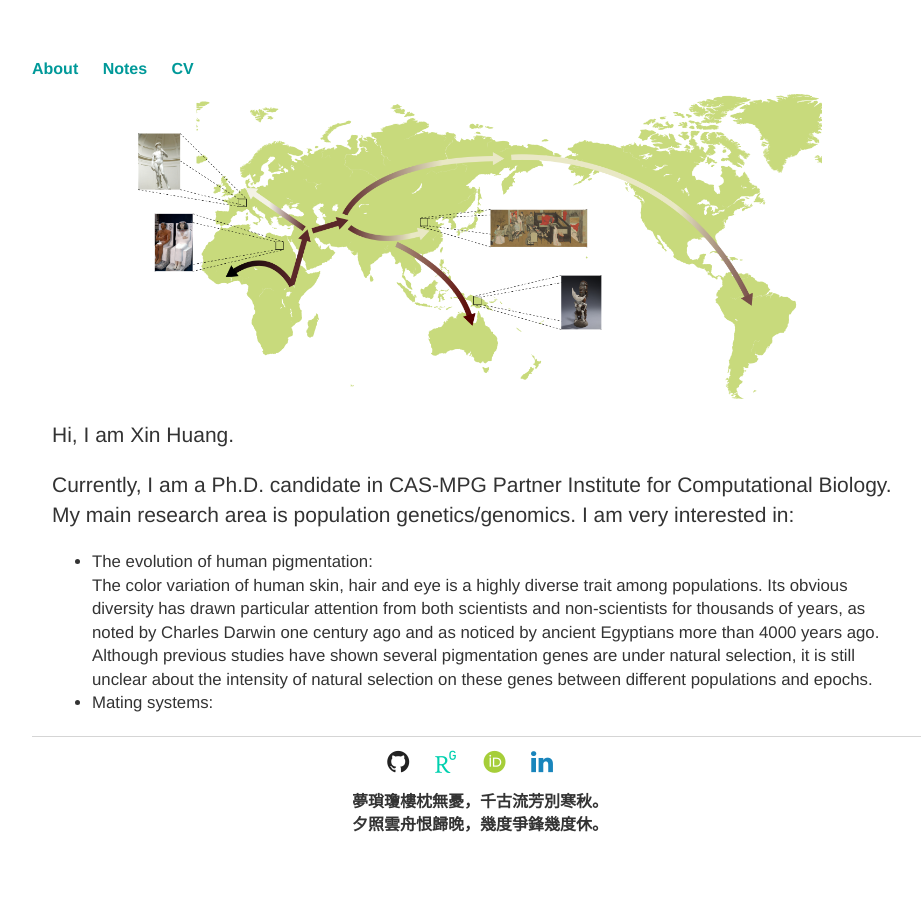
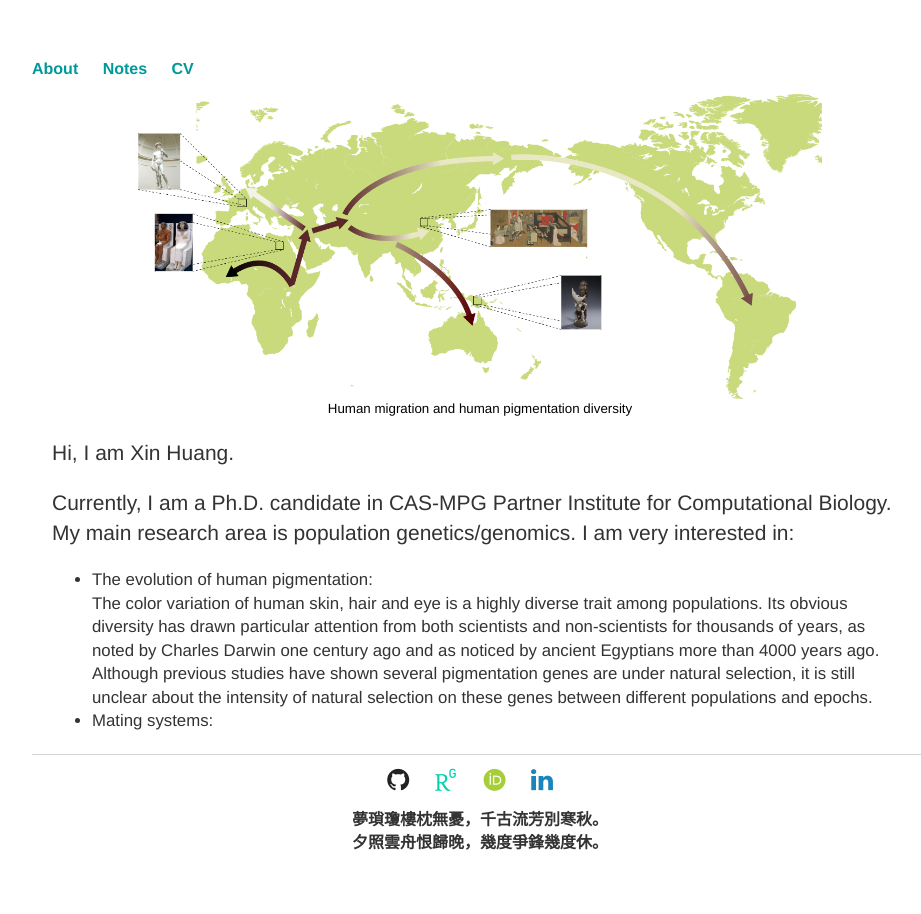
Before and after one commit to xin-huang/xin-huang.github.io, a Jekyll site: the page built from index.html, in a window 1280 px wide. Shown: the whole page, without its empty margins (160-1081 px from the left). Built offline with Jekyll 4.4.1, drawn with Linux system fonts in a browser that asks for light colours; some web fonts are replaced; comment, search, counter and statistics services are not loaded.

Commit message:
Update figcaption

```diff
--- a/css/main.css
+++ b/css/main.css
@@ -75,6 +75,18 @@ div ul li, ol li {
     font-size: 14px;
 }
 
+/* ------ cover ------ */
+.cover-image
+{
+    text-align: center;
+}
+
+.cover-image span
+{
+    margin: auto;
+    font-family: 'Helvetica', 'Arial', 'Sans-Serif';
+}
+
 .cover
 {
     margin: 0 auto;
@@ -82,10 +94,11 @@ div ul li, ol li {
     width: 80%;
 }
 
+
+
 /* ------- pagination -------- */
 
 .pagination {
-    top: 100px;
     text-align: center;
 }
 
--- a/index.html
+++ b/index.html
@@ -2,8 +2,9 @@
 layout: default
 title: 征辰台
 ---
-<div>
-    <img class="cover" src="images/cover.png">
+<div class="cover-image">
+	<img class="cover" src="images/cover.png">
+	<span><small>Human migration and human pigmentation diversity</small></span>
 </div>
 <div class="self">
 	<p>Hi, I am Xin Huang.</p>
```
